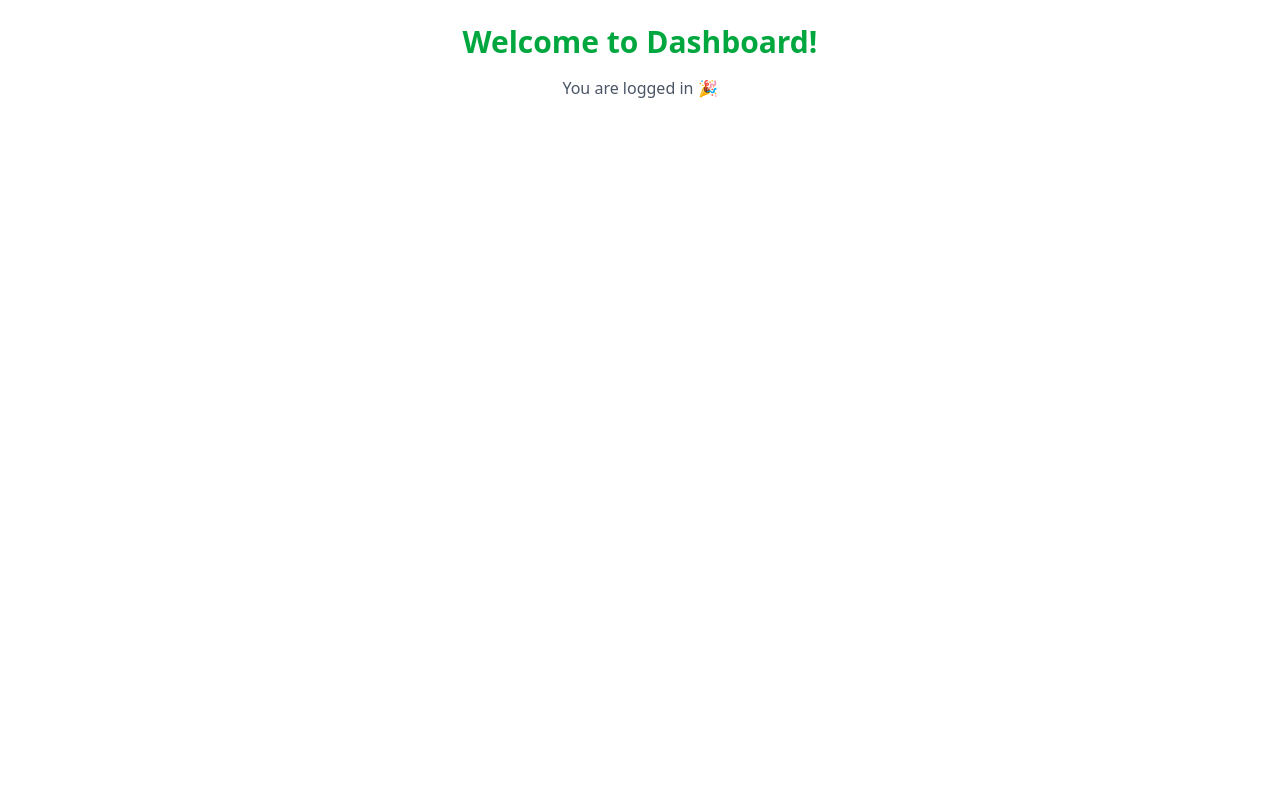
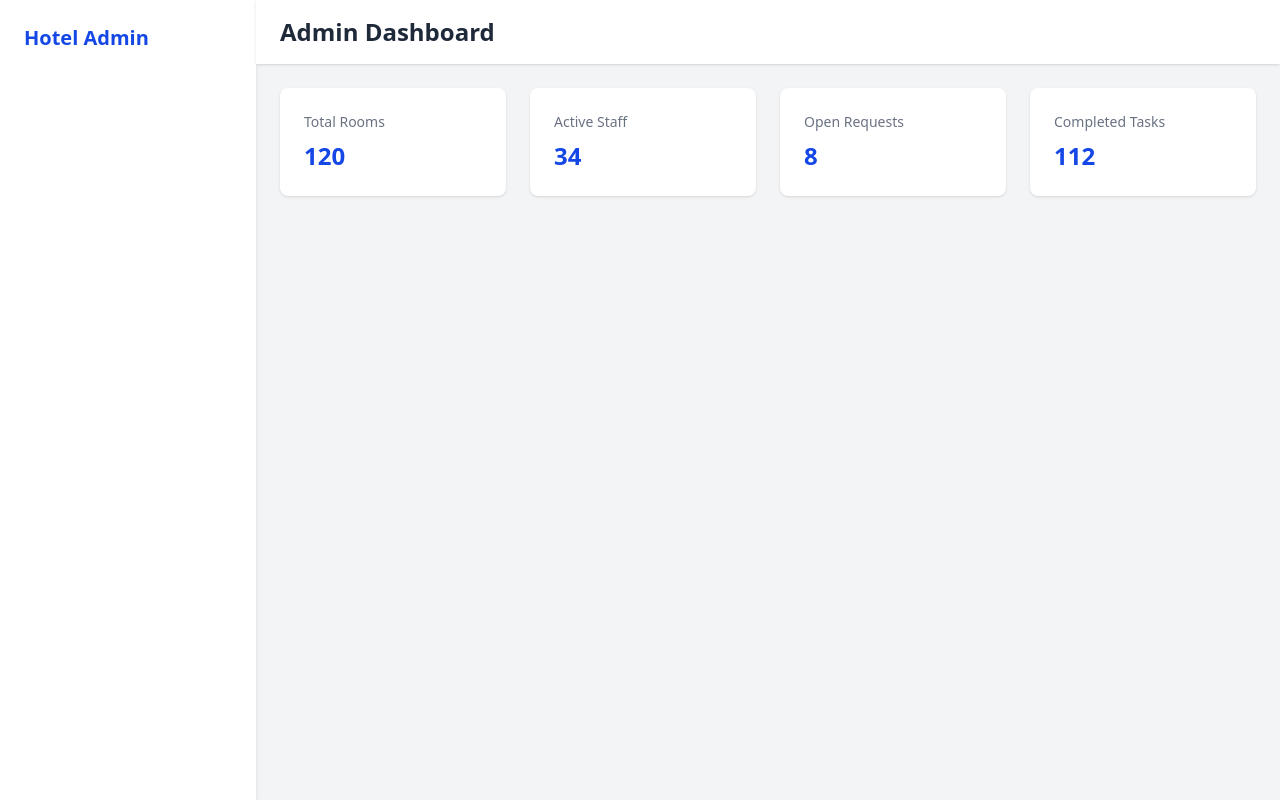
Before and after one commit to vinuwa98/Hotel-Transylvania_FrontEnd, a React (Vite) app: page /dashboard in a window 1280 px wide. Built offline with nearby package versions, Linux system fonts and the light colour scheme.

Commit message:
Add Dashbord

```diff
--- /dev/null
+++ b/src/Components/molecules/Header.jsx
@@ -0,0 +1,9 @@
+import React from 'react'
+
+const Header = ({ title }) => (
+  <header className="bg-white shadow px-6 py-4">
+    <h1 className="text-2xl font-semibold text-gray-800">{title}</h1>
+  </header>
+);
+
+export default Header
--- /dev/null
+++ b/src/Components/organisms/DashboardCards.jsx
@@ -0,0 +1,21 @@
+import React from 'react'
+
+const cards = [
+  { title: 'Total Rooms', value: 120 },
+  { title: 'Active Staff', value: 34 },
+  { title: 'Open Requests', value: 8 },
+  { title: 'Completed Tasks', value: 112 },
+];
+
+const DashboardCards = () => (
+  <div className="grid grid-cols-1 md:grid-cols-2 lg:grid-cols-4 gap-6">
+    {cards.map((card, idx) => (
+      <div key={idx} className="bg-white p-6 rounded-lg shadow">
+        <h3 className="text-sm text-gray-500">{card.title}</h3>
+        <p className="text-2xl font-bold text-blue-700 mt-2">{card.value}</p>
+      </div>
+    ))}
+  </div>
+);
+
+export default DashboardCards
--- /dev/null
+++ b/src/Components/organisms/Sidebar.jsx
@@ -0,0 +1,16 @@
+import React from 'react'
+//import { Home, Users, Settings } from 'lucide-react';
+
+const Sidebar = () => (
+  <aside className="w-64 bg-white shadow-md h-full hidden md:block">
+    <div className="p-6 font-bold text-xl text-blue-700">Hotel Admin</div>
+    {/* <nav className="mt-6 space-y-2">
+      <a href="#" className="block px-6 py-2 text-gray-700 hover:bg-blue-100 rounded-md"><Home className="inline mr-2" />Dashboard</a>
+      <a href="#" className="block px-6 py-2 text-gray-700 hover:bg-blue-100 rounded-md"><Users className="inline mr-2" />Staff</a>
+      <a href="#" className="block px-6 py-2 text-gray-700 hover:bg-blue-100 rounded-md"><Settings className="inline mr-2" />Settings</a>
+    </nav> */}
+  </aside>
+);
+
+
+export default Sidebar
--- a/src/pages/DashboardPage.jsx
+++ b/src/pages/DashboardPage.jsx
@@ -1,13 +1,30 @@
 // src/pages/DashboardPage.jsx
 import React from 'react';
+import Sidebar from '../Components/organisms/Sidebar';
+import Header from '../Components/molecules/Header';
+import DashboardCards from '../Components/organisms/DashboardCards';
 
-function DashboardPage() {
+// function DashboardPage() {
+//   return (
+//     <div className="p-6 text-center">
+//       <h1 className="text-3xl font-bold text-green-600">Welcome to Dashboard!</h1>
+//       <p className="text-gray-600 mt-4">You are logged in 🎉</p>
+//     </div>
+//   );
+// }
+
+const DashboardPage = () => {
   return (
-    <div className="p-6 text-center">
-      <h1 className="text-3xl font-bold text-green-600">Welcome to Dashboard!</h1>
-      <p className="text-gray-600 mt-4">You are logged in 🎉</p>
+    <div className="flex h-screen bg-gray-100">
+      <Sidebar />
+      <div className="flex flex-col flex-1">
+        <Header title="Admin Dashboard" />
+        <main className="p-6">
+          <DashboardCards />
+        </main>
+      </div>
     </div>
   );
-}
+};
 
 export default DashboardPage;
```
